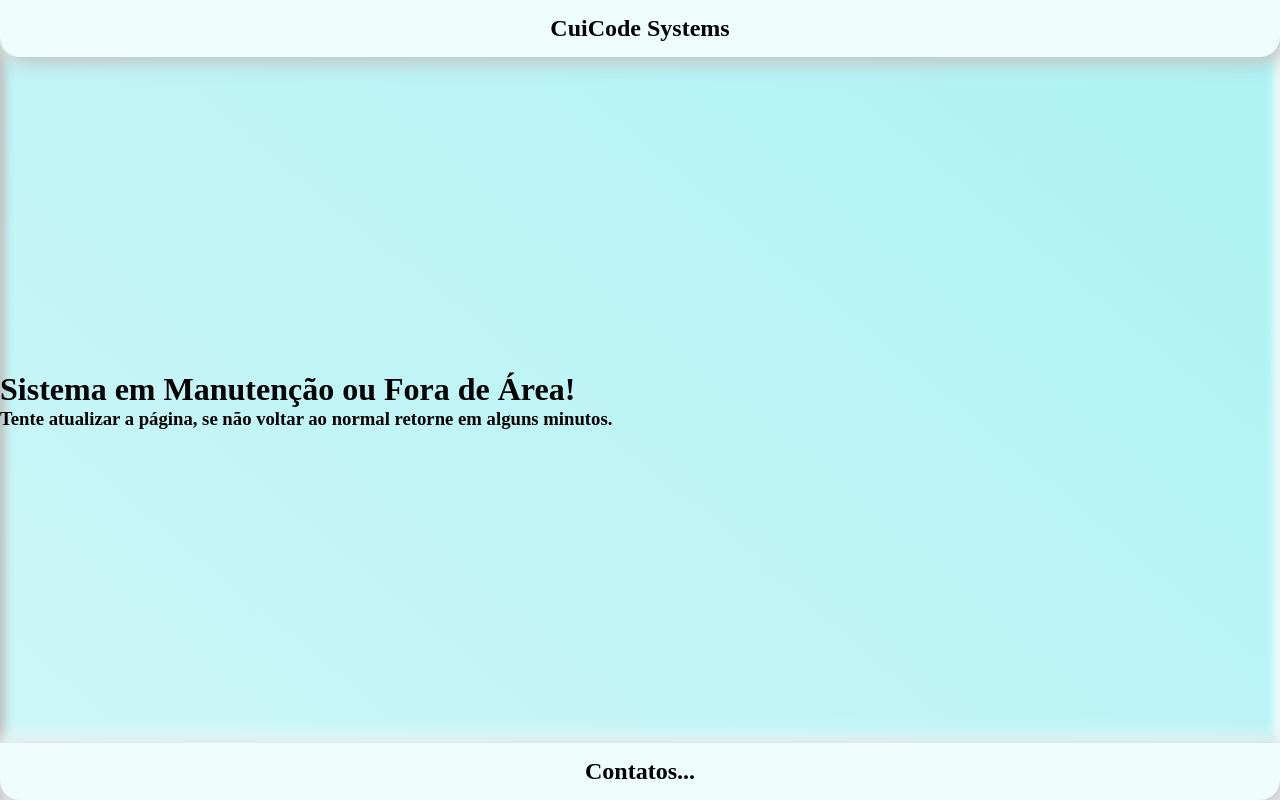
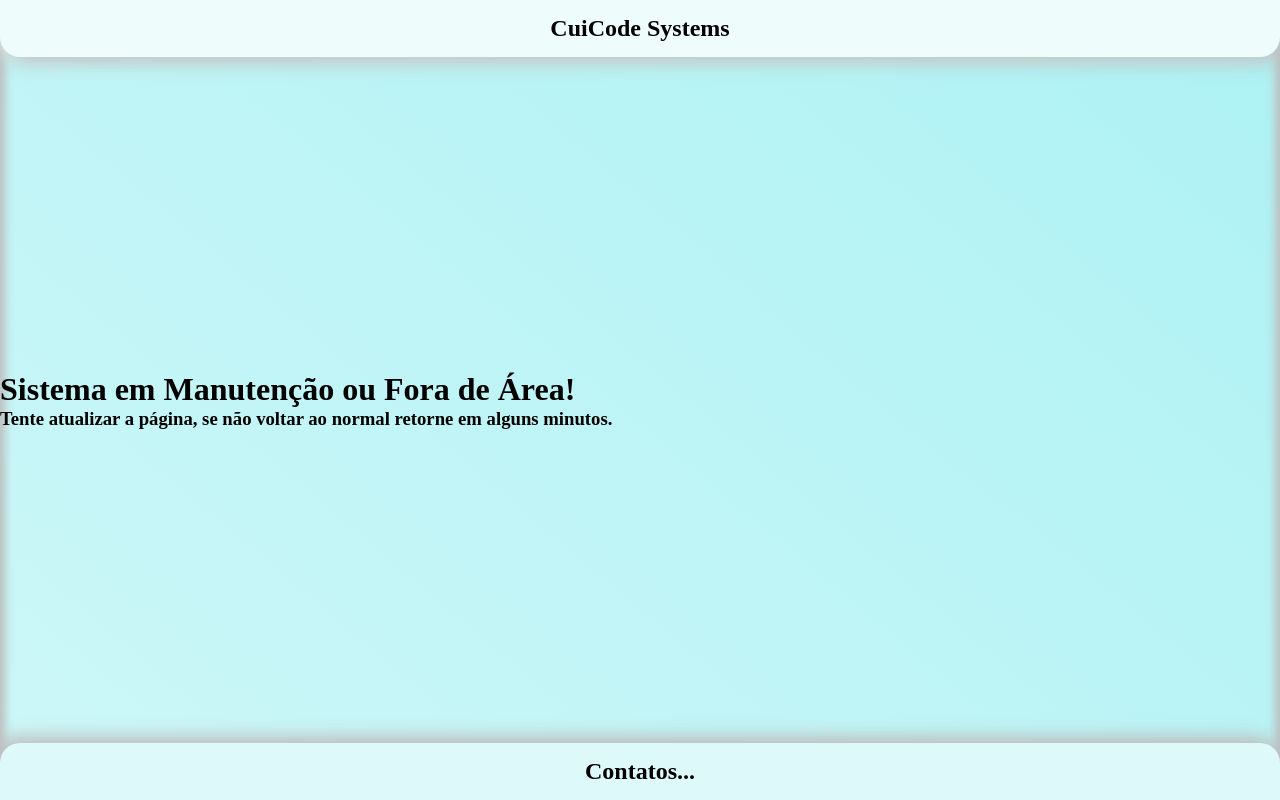
Before and after one commit to raisson-souza/cuicode-systems-front, a React (Create React App) app: page /login in a window 1280 px wide. Built offline with nearby package versions, Linux system fonts and the light colour scheme; no server answers.

Commit message:
- Reajuste de sombra no Footer e ScreenBox.

```diff
--- a/src/components/Footer/index.tsx
+++ b/src/components/Footer/index.tsx
@@ -8,9 +8,9 @@ type FooterProps = {
 }
 
 const defineBoxShadow = (hasShadow : boolean, screenBackgroundFirstHexStr : string) => {
-    const [ shadow1, shadow2 ] = DefineShadow(screenBackgroundFirstHexStr)
+    const [ shadow1 ] = DefineShadow(screenBackgroundFirstHexStr)
     return hasShadow
-        ? `5px 5px 20px ${ shadow1 }, -5px -5px 20px ${ shadow2 }`
+        ? `5px 5px 20px ${ shadow1 }, -5px -5px 20px ${ shadow1 }`
         : 'none'
 }
 
@@ -24,7 +24,7 @@ export default function Footer({
         <div
             className="footer"
             style={{
-                backgroundColor: systemStyle.HeaderColor,
+                backgroundColor: systemStyle.FooterColor,
                 boxShadow: defineBoxShadow(hasShadow, systemStyle.BackgroundPrimaryColor[1]),
             }}
         >
--- a/src/components/Footer/styles.css
+++ b/src/components/Footer/styles.css
@@ -4,5 +4,5 @@
   justify-content: space-around;
   align-items: center;
   padding: 15px;
-  border-radius: 0px 0px 20px 20px;
+  border-radius: 20px 20px 0px 0px;
 }/*# sourceMappingURL=styles.css.map */
--- a/src/components/Footer/styles.scss
+++ b/src/components/Footer/styles.scss
@@ -4,5 +4,5 @@
     justify-content: space-around;
     align-items: center;
     padding: 15px;
-    border-radius: 0px 0px 20px 20px
+    border-radius: 20px 20px 0px 0px
 }
--- a/src/components/ScreenBox/index.tsx
+++ b/src/components/ScreenBox/index.tsx
@@ -14,8 +14,8 @@ export default function ScreenBox({
     const systemStyle = GetSystemStyle()
 
     const boxShadow = () => {
-        const [ shadow1, shadow2 ] = DefineShadow(systemStyle.BackgroundPrimaryColor[1])
-        return `inset 5px 5px 10px ${ shadow1 }, inset -5px -5px 10px ${ shadow2 }`
+        const [ shadow1 ] = DefineShadow(systemStyle.BackgroundPrimaryColor[1])
+        return `inset 5px 5px 10px ${ shadow1 }, inset -5px -5px 10px ${ shadow1 }`
     }
 
     const content = (
```
